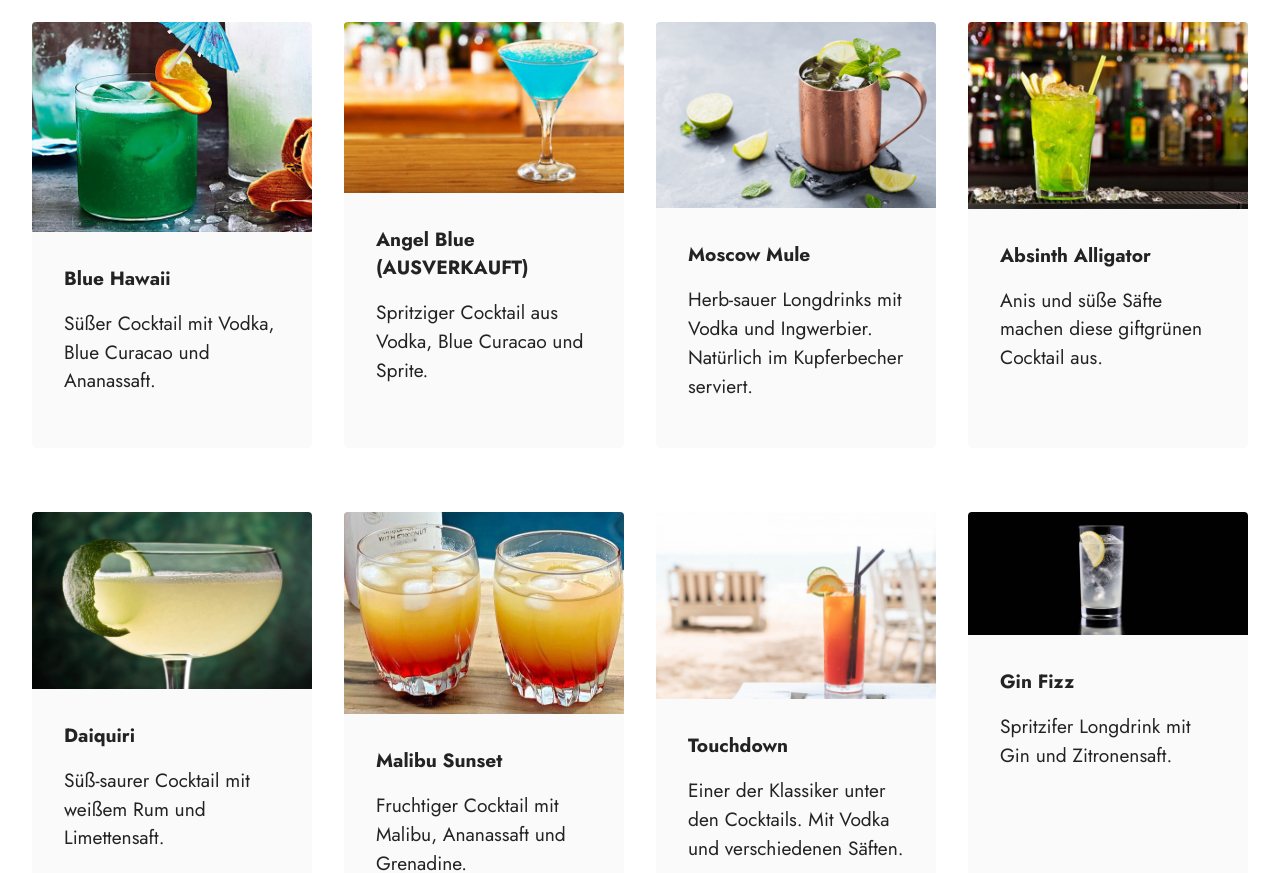
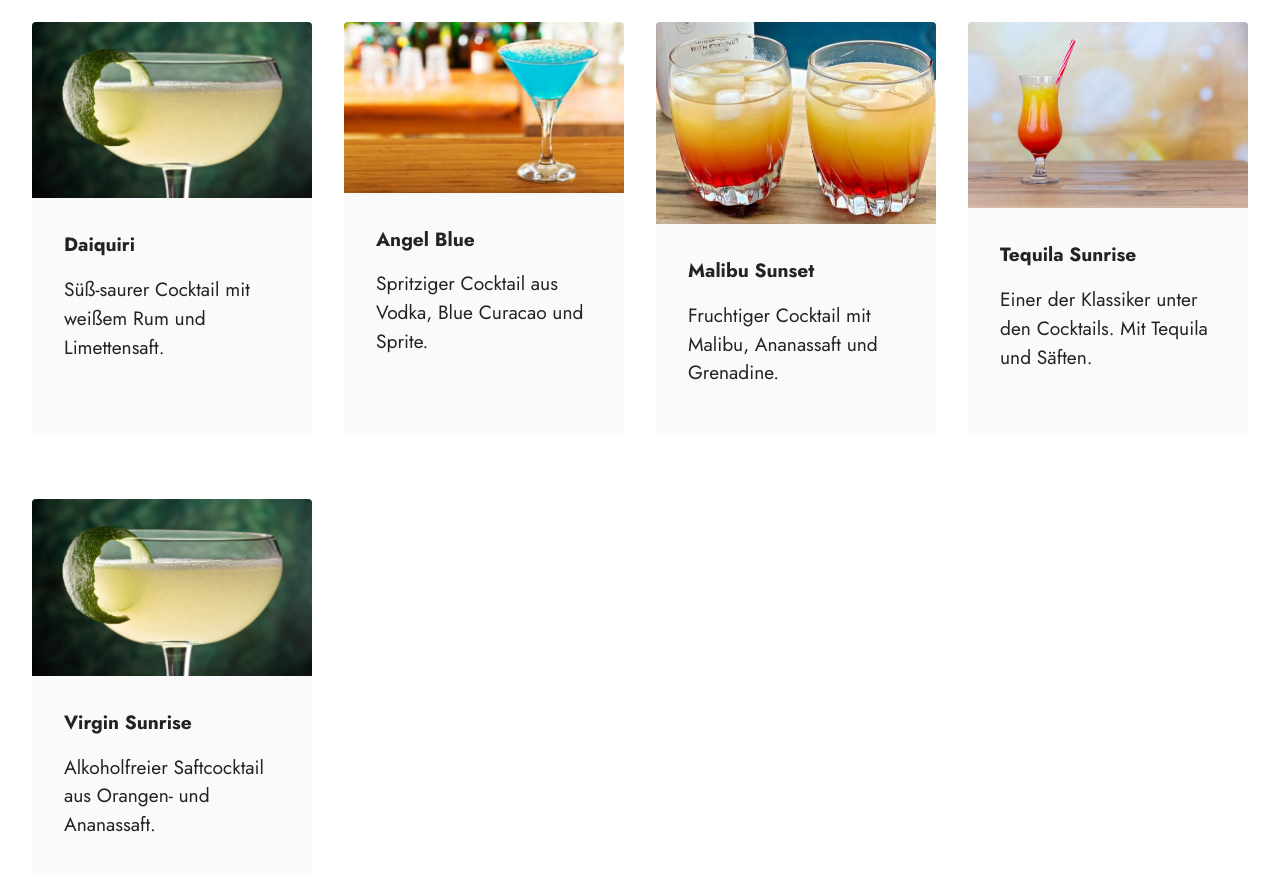
Before and after one commit to kajetanschuler/kajetanschuler.github.io, a plain HTML site: page index.html in a window 1280 px wide. Shown: the part 304-1177 px from the top of the page. Drawn offline with Linux system fonts and the light colour scheme.

Commit message:
Geburtstagschange

```diff
--- a/index.html
+++ b/index.html
@@ -59,8 +59,27 @@
                 <strong>Die Cocktails &amp; Longdrinks</strong></h4>
 
         </div>
+
         <div class="row mt-4">
+
             <div class="item features-image сol-12 col-md-6 col-lg-3">
+                <div class="item-wrapper">
+                    <div class="item-img">
+                        <img src="assets/images/daiquiri-1-1157x730.jpg" alt="">
+                    </div>
+                    <div class="item-content">
+                        <h5 class="item-title mbr-fonts-style display-7">
+                            <strong>Daiquiri</strong></h5>
+
+                        <p class="mbr-text mbr-fonts-style mt-3 display-7">Süß-saurer Cocktail mit weißem Rum und Limettensaft.</p>
+                    </div>
+
+                </div>
+            </div>
+
+
+
+<!--             <div class="item features-image сol-12 col-md-6 col-lg-3">
                 <div class="item-wrapper">
                     <div class="item-img">
                         <img src="assets/images/blue-hawaiiide0fb8887bleckerw610cgc-610x458.jpg" alt="">
@@ -74,7 +93,7 @@
                     </div>
 
                 </div>
-            </div>
+            </div> -->
             <div class="item features-image сol-12 col-md-6 col-lg-3">
                 <div class="item-wrapper">
                     <div class="item-img">
@@ -82,14 +101,44 @@
                     </div>
                     <div class="item-content">
                         <h5 class="item-title mbr-fonts-style display-7">
-                            <strong>Angel Blue (AUSVERKAUFT)</strong></h5>
+                            <strong>Angel Blue</strong></h5>
 
                         <p class="mbr-text mbr-fonts-style mt-3 display-7">Spritziger Cocktail aus Vodka, Blue Curacao und Sprite.<br></p>
                     </div>
 
                 </div>
             </div>
+
             <div class="item features-image сol-12 col-md-6 col-lg-3">
+                <div class="item-wrapper">
+                    <div class="item-img">
+                        <img src="assets/images/img-5620-640x768.jpeg" alt="">
+                    </div>
+                    <div class="item-content">
+                        <h5 class="item-title mbr-fonts-style display-7">
+                            <strong>Malibu Sunset</strong></h5>
+
+                        <p class="mbr-text mbr-fonts-style mt-3 display-7">Fruchtiger Cocktail mit Malibu, Ananassaft und Grenadine.</p>
+                    </div>
+
+                </div>
+            </div>
+
+            <div class="item features-image сol-12 col-md-6 col-lg-3">
+                <div class="item-wrapper">
+                    <div class="item-img">
+                        <img src="assets/tequila.jpg" alt="">
+                    </div>
+                    <div class="item-content">
+                        <h5 class="item-title mbr-fonts-style display-7">
+                            <strong>Tequila Sunrise</strong></h5>
+
+                        <p class="mbr-text mbr-fonts-style mt-3 display-7">Einer der Klassiker unter den Cocktails. Mit Tequila und Säften.</p>
+                    </div>
+
+                </div>
+            </div>
+<!--             <div class="item features-image сol-12 col-md-6 col-lg-3">
                 <div class="item-wrapper">
                     <div class="item-img">
                         <img src="assets/images/moscow-mule-620x413.png" alt="">
@@ -116,7 +165,7 @@
                     </div>
 
                 </div>
-            </div>
+            </div>-->
         </div>
     </div>
 </section>
@@ -127,7 +176,23 @@
     <div class="container-fluid">
 
         <div class="row mt-4">
+
             <div class="item features-image сol-12 col-md-6 col-lg-3">
+                <div class="item-wrapper">
+                    <div class="item-img">
+                        <img src="assets/images/daiquiri-1-1157x730.jpg" alt="">
+                    </div>
+                    <div class="item-content">
+                        <h5 class="item-title mbr-fonts-style display-7">
+                            <strong>Virgin Sunrise</strong></h5>
+
+                        <p class="mbr-text mbr-fonts-style mt-3 display-7">Alkoholfreier Saftcocktail aus Orangen- und Ananassaft.</p>
+                    </div>
+
+                </div>
+            </div>
+
+            <!--<div class="item features-image сol-12 col-md-6 col-lg-3">
                 <div class="item-wrapper">
                     <div class="item-img">
                         <img src="assets/images/daiquiri-1-1157x730.jpg" alt="">
@@ -182,11 +247,12 @@
                     </div>
 
                 </div>
-            </div>
+            </div>-->
         </div>
     </div>
 </section>
 
+<!--
 <section class="gallery3 cid-sc5oDMJUN8" id="gallery3-o">
 
 
@@ -303,7 +369,8 @@
 
         </div>
     </div>
-</section><section style="background-color: #fff; font-family: -apple-system, BlinkMacSystemFont, 'Segoe UI', 'Roboto', 'Helvetica Neue', Arial, sans-serif; color:#aaa; font-size:12px; padding: 0; align-items: center; display: flex;"><a href="https://mobirise.site/j" style="flex: 1 1; height: 3rem; padding-left: 1rem;"></a><p style="flex: 0 0 auto; margin:0; padding-right:1rem;">Mobirise free software - <a href="https://mobirise.site/p" style="color:#aaa;">Read more</a></p></section><script src="assets/web/assets/jquery/jquery.min.js"></script>  <script src="assets/popper/popper.min.js"></script>  <script src="assets/tether/tether.min.js"></script>  <script src="assets/bootstrap/js/bootstrap.min.js"></script>  <script src="assets/smoothscroll/smooth-scroll.js"></script>  <script src="assets/dropdown/js/nav-dropdown.js"></script>  <script src="assets/dropdown/js/navbar-dropdown.js"></script>  <script src="assets/touchswipe/jquery.touch-swipe.min.js"></script>  <script src="assets/theme/js/script.js"></script>
+</section>-->
+<section style="background-color: #fff; font-family: -apple-system, BlinkMacSystemFont, 'Segoe UI', 'Roboto', 'Helvetica Neue', Arial, sans-serif; color:#aaa; font-size:12px; padding: 0; align-items: center; display: flex;"><a href="https://mobirise.site/j" style="flex: 1 1; height: 3rem; padding-left: 1rem;"></a><p style="flex: 0 0 auto; margin:0; padding-right:1rem;">Mobirise free software - <a href="https://mobirise.site/p" style="color:#aaa;">Read more</a></p></section><script src="assets/web/assets/jquery/jquery.min.js"></script>  <script src="assets/popper/popper.min.js"></script>  <script src="assets/tether/tether.min.js"></script>  <script src="assets/bootstrap/js/bootstrap.min.js"></script>  <script src="assets/smoothscroll/smooth-scroll.js"></script>  <script src="assets/dropdown/js/nav-dropdown.js"></script>  <script src="assets/dropdown/js/navbar-dropdown.js"></script>  <script src="assets/touchswipe/jquery.touch-swipe.min.js"></script>  <script src="assets/theme/js/script.js"></script>
 
 
 </body>
```
Also changed, not shown: assets/tequila.jpg (added).
